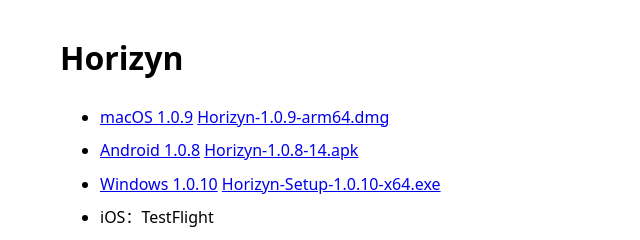
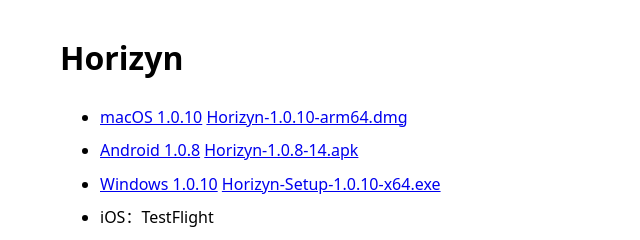
Before and after one commit to visual-z/horizyn-releases, a plain HTML site: page index.html in a window 1280 px wide. Shown: the top 240 px of the page, 260-900 px from the left. Drawn offline with Linux system fonts and the light colour scheme.

Commit message:
index: list each client's latest release

```diff
--- a/index.html
+++ b/index.html
@@ -10,7 +10,7 @@
 <body>
 <h1>Horizyn</h1>
 <ul>
-<li><a href="https://github.com/visual-z/horizyn-releases/releases/tag/v1.0.9">macOS 1.0.9</a> <a href="https://github.com/visual-z/horizyn-releases/releases/download/v1.0.9/Horizyn-1.0.9-arm64.dmg">Horizyn-1.0.9-arm64.dmg</a></li>
+<li><a href="https://github.com/visual-z/horizyn-releases/releases/tag/v1.0.10">macOS 1.0.10</a> <a href="https://github.com/visual-z/horizyn-releases/releases/download/v1.0.10/Horizyn-1.0.10-arm64.dmg">Horizyn-1.0.10-arm64.dmg</a></li>
 <li><a href="https://github.com/visual-z/horizyn-releases/releases/tag/android-v1.0.8">Android 1.0.8</a> <a href="https://github.com/visual-z/horizyn-releases/releases/download/android-v1.0.8/Horizyn-1.0.8-14.apk">Horizyn-1.0.8-14.apk</a></li>
 <li><a href="https://github.com/visual-z/horizyn-releases/releases/tag/windows-v1.0.10">Windows 1.0.10</a> <a href="https://github.com/visual-z/horizyn-releases/releases/download/windows-v1.0.10/Horizyn-Setup-1.0.10-x64.exe">Horizyn-Setup-1.0.10-x64.exe</a></li>
 <li>iOS：TestFlight</li>
```
